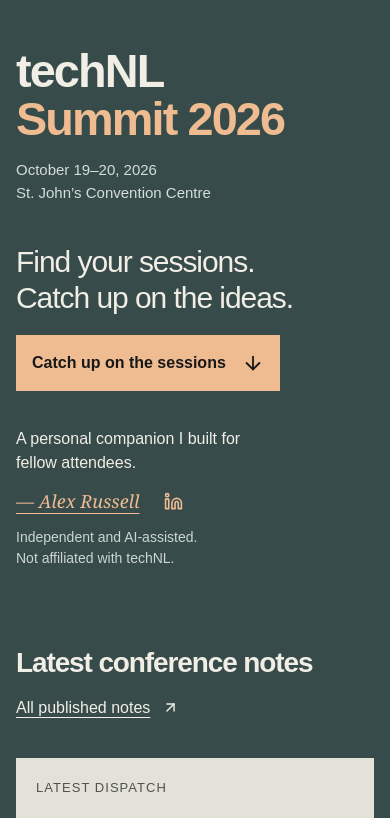
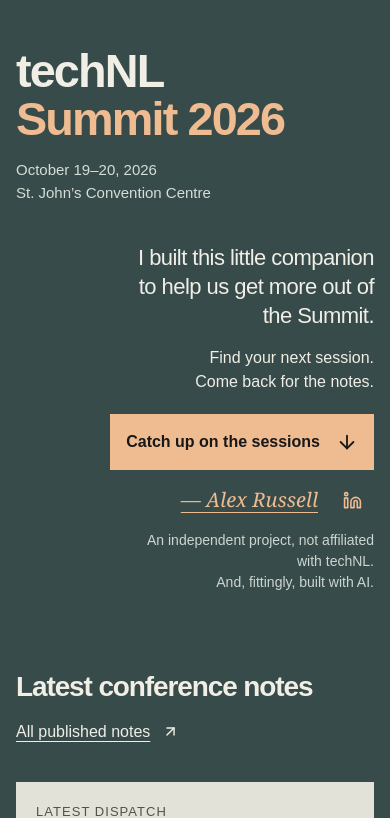
Before and after one commit to ADRcodes/PortfolioV3, a React (Vite) app: page /technlsummit in a window 390 px wide. Shown: the top 818 px of the page. Built offline with nearby package versions, Linux system fonts and the light colour scheme.

Commit message:
Restore the Summit welcome's personal voice and right alignment

```diff
--- a/memory-bank/progress.md
+++ b/memory-bank/progress.md
@@ -355,3 +355,9 @@
 - Added one featured recent dispatch, quieter supporting rows, short sentence-aware previews and a subordinate all-notes link. Made the agenda boundary explicit, strengthened published status, quieted supporting metadata and grouped presenters. Compact article presenters and native numbered/rule-separated takeaways make reading easier without changing any article, quote or research. Directory presentation links and desktop profile proportions receive restrained hierarchy refinements through a separate scoped stylesheet.
 - Validation: all 80 Node content/library tests and production build pass (existing chunk-size warning only). Browser checks covered home, notes, agenda, directories, article types and profiles at 1440/390/320px; primary CTA focus/keyboard behavior and a 320×568 short viewport; notes filtering; carousel controls; mobile animated card/detail/Back with matched title typography and scroll restoration; and a stable primary CTA before/during/after the conference. The identity had no word overlap at six scroll positions at each width. Broader regression checks passed all 74 public speaker profiles, search/sort/query preservation, company search, legacy articles and portfolio routes without JavaScript errors. Selected text/status/focus contrasts pass; the new primary action is 56px tall.
 - Article/profile JSON, content schemas, publication instructions/pipeline, routing, clock/navigation logic and mobile shared-element implementation are unchanged. Full before/after screenshots, interactive comparison, copy/design decisions and detailed QA results are under `docs/reviews/summit-hierarchy/`. Commit locally for review only; the owner explicitly requested no push or deployment.
+
+### Personal welcome and right-alignment follow-up
+
+- The owner requested more of the original personality and right-justified content, and explicitly authorized pushing the full refinement to main for live review. Restored the original “I built this little companion…” welcome, two-line practical directions and playful “And, fittingly, built with AI” disclosure. Removed the generic left-hand purpose statement; the welcome, primary action, linked signature and disclosure form one right-aligned group on desktop and phones. The opening now has 53 words, compared with the original 62.
+- Merged current main `f06ddd5` into the review branch before editing, preserving the newly published Go Broad or Go Deep / Sales That Scale articles and speaker perspectives byte-for-byte. No publication schema, transition or routing code changed.
+- All 80 Node tests and the production build pass. Browser inspection/screenshots at 1440/390/320px confirmed the warm copy, right-aligned note/signature/button, no overflow and a visible 56px CTA. CTA focus and all-notes filtering pass; the action also remains visible at 320×568. No browser JavaScript errors. Updated review documentation distinguishes the first draft's comparisons from the new `published-home-*.png` captures. Publish the refinement to main under the owner's explicit follow-up authorization.
--- a/src/summit/DESIGN.md
+++ b/src/summit/DESIGN.md
@@ -103,10 +103,10 @@
 
 Phone title follow-up: card and detail headings now share a 28px font, 1.08 line height and a responsive measure that fits the narrower carousel cards. Compact event headings retain matching 22.4px/1.15 typography. Use ordinary wrapping on both sides: Chromium's pretty wrapping gave different lines for an inline link versus plain heading text despite identical width/type. This supersedes the earlier unchanged-end-state typography note for phone titles only. Desktop remains unchanged.
 
-## Visual hierarchy refinement (local review)
+## Visual hierarchy refinement
 
-Keep the slate green, cream and apricot palette, two-line identity and existing shared-element motion. Replace the forced full-viewport welcome with a content-sized composition: identity, quiet event details, one useful purpose statement and a filled primary action; keep the personal note/signature and independence/AI disclosure secondary. The primary action follows published-note availability rather than time; the external event link moves to the footer.
+Keep the slate green, cream and apricot palette, two-line identity and existing shared-element motion. Replace the forced full-viewport welcome with a content-sized composition: identity, quiet event details and a right-aligned personal welcome with one filled primary action. Retain “I built this little companion…” and the original playful AI disclosure, plus the linked signature. Keep the note, action and credit aligned right at phone sizes too. The primary action follows published-note availability rather than time; the external event link moves to the footer.
 
 Use one cream lead dispatch and quieter recent-note rows before a clearly headed agenda. Published badges, titles and times lead; rooms, names and affiliations support them. Retain simultaneous groups, mobile title geometry and independent profile links. Article presenter rows use compact portraits, and native ordered takeaway markers/rules create reading breaks without shortening the article. Desktop profiles give more room to text; directory session links are grouped separately from biography previews. No new animation, imagery or disclosure control is introduced.
 
-Focused overrides are in `styles/hierarchy.css`; transition geometry and phone card/detail title rules remain in `styles/summit.css`. Review screenshots and decisions: `docs/reviews/summit-hierarchy/index.html` and its README. This refinement is committed for review only; it is not pushed or deployed.
+Focused overrides are in `styles/hierarchy.css`; transition geometry and phone card/detail title rules remain in `styles/summit.css`. Review screenshots and decisions: `docs/reviews/summit-hierarchy/index.html` and its README. The first draft was committed for local review. The owner subsequently requested restoring the personal voice/right alignment and explicitly authorized publishing the refinement to main.
--- a/src/summit/pages/Home.jsx
+++ b/src/summit/pages/Home.jsx
@@ -40,18 +40,16 @@
         <p className="summit-event-details"><span className="summit-event-date"><time dateTime="2026-10-19">October 19</time>–<time dateTime="2026-10-20">20, 2026</time></span><span className="summit-event-location">St. John’s Convention Centre</span></p>
       </div>
       <div className="summit-intro-content">
-        <div className="summit-intro-lead">
-          <p className="summit-intro-purpose">Find your sessions.<br />Catch up on the ideas.</p>
+        <div className="summit-personal-note">
+          <p>I built this little companion to help us get more out of the Summit.</p>
+          <p className="summit-note-directions">Find your next session.<br />Come back for the notes.</p>
           {sessions.length > 0 && <button className="summit-explore-agenda" onClick={() => {
             const target = document.getElementById(hasNotes ? 'summit-recent-summaries' : 'summit-agenda-start');
             target?.scrollIntoView({ behavior: window.matchMedia('(prefers-reduced-motion: reduce)').matches ? 'instant' : 'smooth' });
             target?.focus({ preventScroll: true });
           }}><span>{hasNotes ? 'Catch up on the sessions' : 'Explore the agenda'}</span><ArrowDown size={22} aria-hidden="true" /></button>}
-        </div>
-        <div className="summit-personal-note">
-          <p>A personal companion I built for fellow attendees.</p>
           <div className="summit-note-signature"><Link to="/">— Alex Russell</Link><a href="https://www.linkedin.com/in/alex-russell-info" target="_blank" rel="noreferrer" aria-label="Alex Russell on LinkedIn (opens in a new tab)"><Linkedin size={19} aria-hidden="true" /></a></div>
-          <p className="summit-note-small">Independent and AI-assisted.<br />Not affiliated with techNL.</p>
+          <p className="summit-note-small">An independent project, not affiliated with techNL.<br />And, fittingly, built with AI.</p>
         </div>
       </div>
     </header>
--- a/src/summit/styles/hierarchy.css
+++ b/src/summit/styles/hierarchy.css
@@ -3,15 +3,15 @@
 .summit-app .summit-agenda-intro { min-height: 0; justify-content: flex-start; padding-block: clamp(3rem, 8svh, 6rem) clamp(3rem, 6svh, 5rem); }
 .summit-app .summit-intro-event { margin-bottom: 0; }
 .summit-app .summit-intro-event .summit-event-details { display: flex; flex-wrap: wrap; gap: .25rem 1.5rem; font-size: 1rem; }
-.summit-app .summit-intro-content { display: grid; grid-template-columns: 1.5fr 1fr; align-items: end; gap: 3rem; width: 100%; margin-top: 0; padding-top: clamp(3rem, 8svh, 6rem); }
-.summit-app .summit-intro-purpose { font-size: clamp(2rem, 3.5vw, 3rem); line-height: 1.18; letter-spacing: -.035em; margin: 0 0 1.75rem; }
+.summit-app .summit-intro-content { width: 100%; padding-top: clamp(3rem, 8svh, 6rem); }
 .summit-app .summit-explore-agenda { display: inline-flex; gap: 1.5rem; min-height: 56px; padding: .875rem 1.25rem; color: var(--summit-ink); background: var(--summit-accent); font-size: 1.0625rem; font-weight: 600; text-align: left; }
 .summit-app .summit-explore-agenda:focus-visible { outline: 2px solid var(--summit-accent); outline-offset: 5px; }
 .summit-app .summit-explore-agenda:hover { background: #f7d4b4; }
 .summit-app .summit-explore-agenda svg { animation: none; }
-.summit-app .summit-personal-note { width: 100%; max-width: 31ch; margin: 0 0 0 auto; }
-.summit-app .summit-personal-note p:first-child { max-width: none; margin: 0; font-size: 1.0625rem; line-height: 1.5; letter-spacing: 0; }
-.summit-app .summit-note-signature { margin-block: .5rem; font-size: 1.25rem; }
+.summit-app .summit-personal-note { width: 100%; max-width: 40rem; margin: 0 0 0 auto; text-align: right; }
+.summit-app .summit-personal-note p:first-child { max-width: none; margin: 0; font-size: clamp(1.5rem, 2.4vw, 2rem); line-height: 1.3; letter-spacing: -.025em; }
+.summit-app .summit-personal-note .summit-note-directions { font-size: 1.125rem; line-height: 1.5; margin-block: 1rem 1.25rem; }
+.summit-app .summit-note-signature { justify-content: flex-end; margin-block: .75rem; font-size: 1.5rem; }
 .summit-app .summit-personal-note .summit-note-small { margin: 0; max-width: none; font-size: .875rem; line-height: 1.5; }
 .summit-app .summit-recent-summaries { padding-block: 4rem; margin-bottom: 0; scroll-margin-top: calc(var(--summit-header-height) + 1rem); }
 .summit-app .summit-section-heading { display: flex; align-items: baseline; justify-content: space-between; flex-wrap: wrap; gap: .5rem 2rem; margin-bottom: 1.75rem; }
@@ -59,20 +59,17 @@
   .summit-app .summit-profile-hero { grid-template-columns: minmax(0, .8fr) minmax(0, 1.2fr); }
   .summit-app .summit-profile-media { min-height: 26rem; }
 }
-@media (max-width: 60rem) {
-  .summit-app .summit-intro-content { grid-template-columns: 1.2fr 1fr; gap: 2rem; }
-}
 @media (max-width: 40rem) {
   .summit-app .summit-agenda-intro { padding-block: 3rem 2.5rem; }
   .summit-app .summit-agenda-intro h1 { font-size: clamp(2.75rem, 12vw, 3.5rem); }
   .summit-app .summit-intro-event .summit-event-details { display: block; font-size: .9375rem; }
-  .summit-app .summit-intro-content { grid-template-columns: 1fr; gap: 2.25rem; padding-top: 2.5rem; }
-  .summit-app .summit-intro-purpose { font-size: 1.875rem; margin-bottom: 1.25rem; }
+  .summit-app .summit-intro-content { padding-top: 2.5rem; }
   .summit-app .summit-explore-agenda { width: fit-content; gap: 1rem; padding-inline: 1rem; font-size: 1rem; }
-  .summit-app .summit-personal-note { max-width: 30ch; margin: 0; text-align: left; }
-  .summit-app .summit-personal-note p:first-child { font-size: 1rem; }
-  .summit-app .summit-note-signature { justify-content: flex-start; font-size: 1.125rem; margin-block: .25rem; }
-  .summit-app .summit-personal-note p { margin-left: 0; }
+  .summit-app .summit-personal-note { max-width: 30ch; margin: 0 0 0 auto; text-align: right; }
+  .summit-app .summit-personal-note p:first-child { font-size: 1.375rem; }
+  .summit-app .summit-personal-note .summit-note-directions { font-size: 1rem; }
+  .summit-app .summit-note-signature { justify-content: flex-end; font-size: 1.25rem; margin-block: .5rem; }
+  .summit-app .summit-personal-note p { margin-left: auto; }
   .summit-app .summit-recent-summaries { padding-block: 2.5rem; }
   .summit-app .summit-recent-list { grid-template-columns: 1fr; gap: .5rem; }
   .summit-app .summit-recent-item:first-child { padding: 1.25rem; }
```
Also changed, not shown: 7 other files (tests, documents, lock files or other folders).
